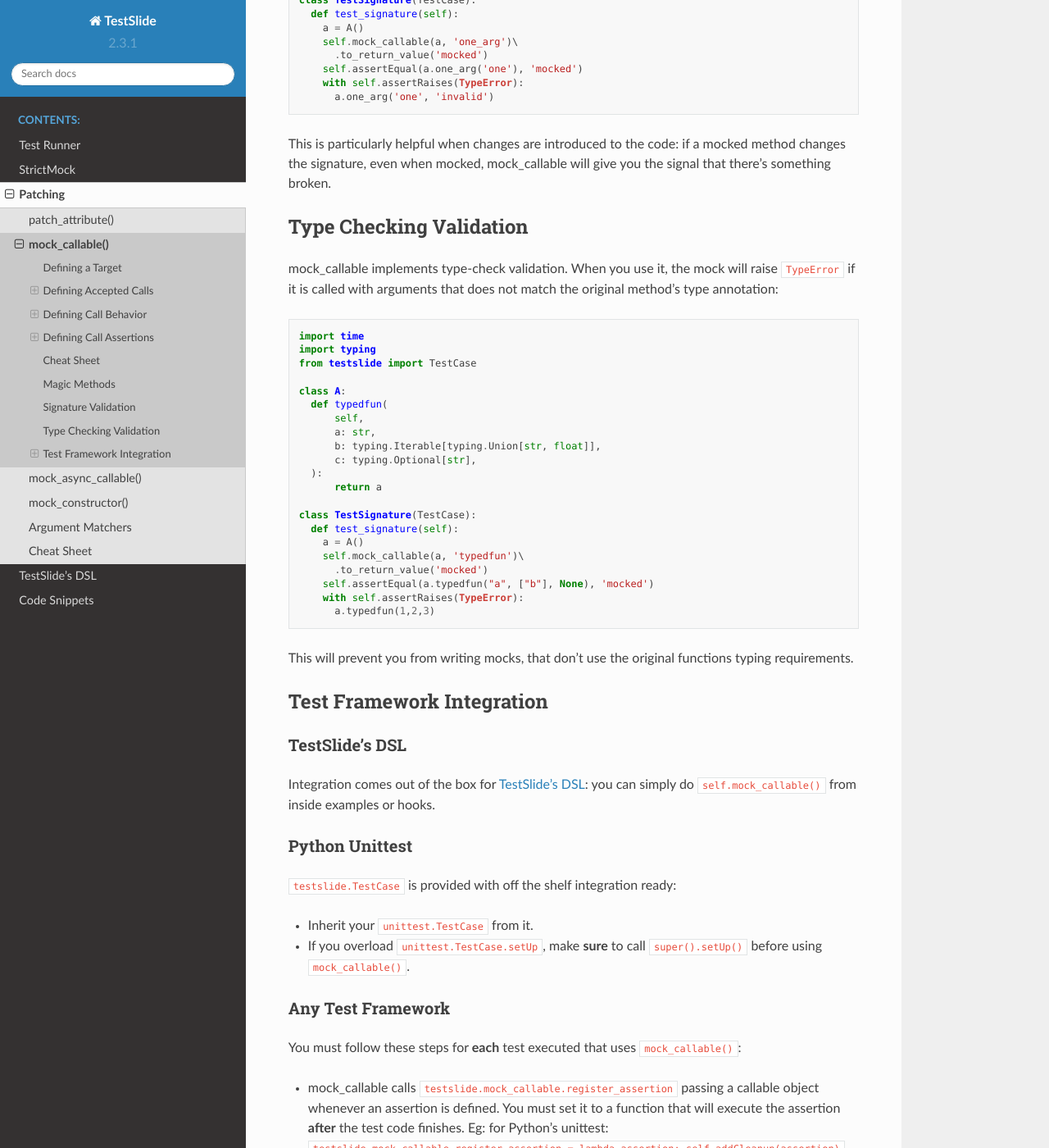
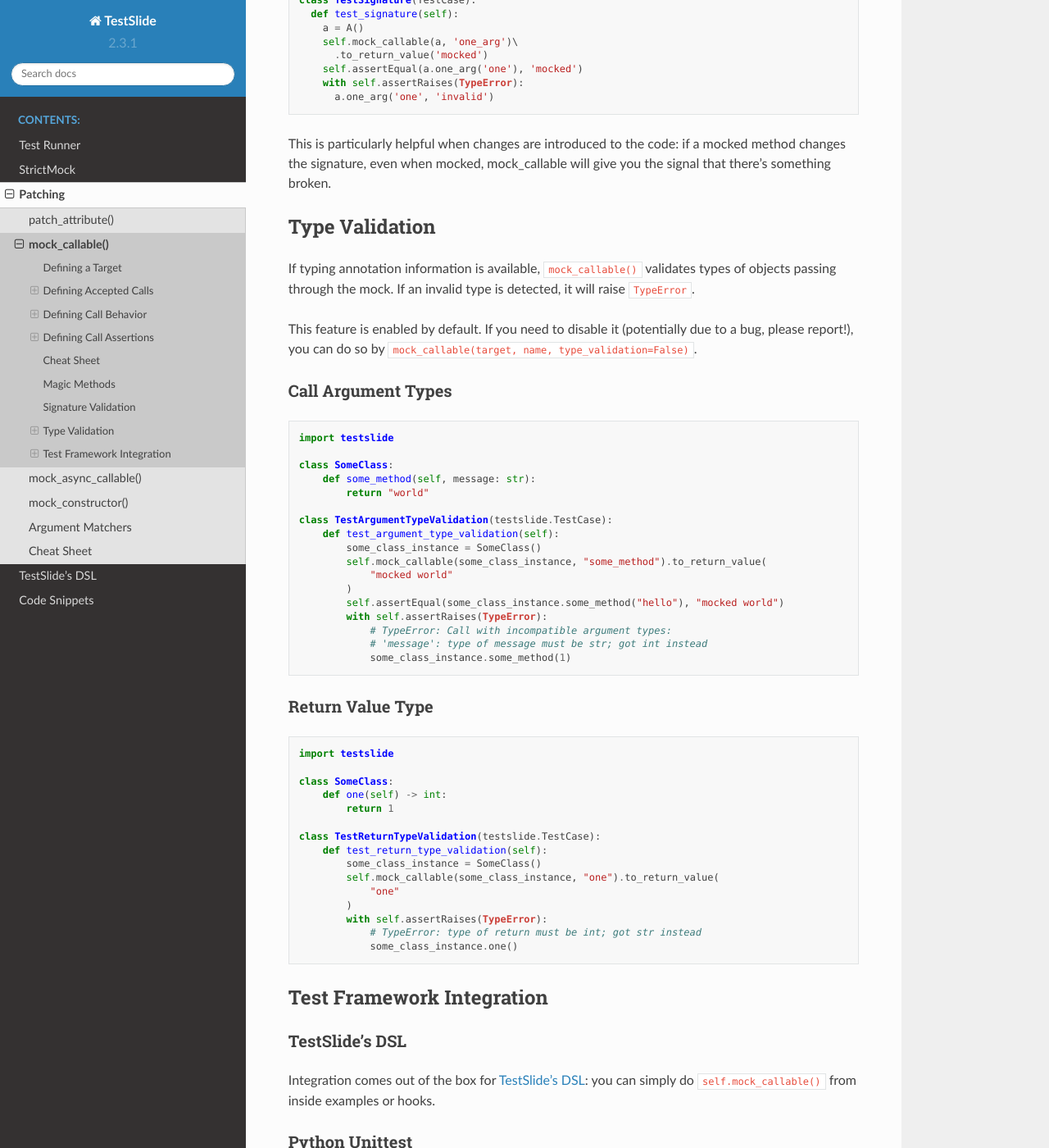
Before and after one commit to facebook/TestSlide, a Sphinx documentation site: the page built from docs/patching/mock_callable/index.rst, in a window 1280 px wide and 1400 px high, scrolled down 8011 px. Shown: the whole window at 82% size. Built offline with Sphinx 7.4.7 and the Read the Docs theme 2.0.0, drawn with Linux system fonts in a browser that asks for light colours.

Commit message:
Update mock_callable type validation docs

```diff
--- a/docs/patching/mock_callable/index.rst
+++ b/docs/patching/mock_callable/index.rst
@@ -404,36 +404,56 @@ mock_callable implements signature validation. When you use it, the mock will ra
 This is particularly helpful when changes are introduced to the code: if a mocked method changes the signature, even when mocked, mock_callable will give you the signal that there's something broken.
 
 
-Type Checking Validation
-------------------------
+Type Validation
+---------------
 
-mock_callable implements type-check validation. When you use it, the mock will raise ``TypeError`` if it is called with arguments that does not match the original method's type annotation:
+If typing annotation information is available, ``mock_callable()`` validates types of objects passing through the mock. If an invalid type is detected, it will raise ``TypeError``.
+
+This feature is enabled by default. If you need to disable it (potentially due to a bug, please report!), you can do so by ``mock_callable(target, name, type_validation=False)``.
+
+Call Argument Types
+^^^^^^^^^^^^^^^^^^^
 
 .. code-block:: python
 
-  import time
-  import typing
-  from testslide import TestCase
+  import testslide
 
-  class A:
-    def typedfun(
-        self,
-        a: str,
-        b: typing.Iterable[typing.Union[str, float]],
-        c: typing.Optional[str],
-    ):
-        return a
+  class SomeClass:
+      def some_method(self, message: str):
+          return "world"
 
-  class TestSignature(TestCase):
-    def test_signature(self):
-      a = A()
-      self.mock_callable(a, 'typedfun')\
-        .to_return_value('mocked')
-      self.assertEqual(a.typedfun("a", ["b"], None), 'mocked')
-      with self.assertRaises(TypeError):
-        a.typedfun(1,2,3)
+  class TestArgumentTypeValidation(testslide.TestCase):
+      def test_argument_type_validation(self):
+          some_class_instance = SomeClass()
+          self.mock_callable(some_class_instance, "some_method").to_return_value(
+              "mocked world"
+          )
+          self.assertEqual(some_class_instance.some_method("hello"), "mocked world")
+          with self.assertRaises(TypeError):
+              # TypeError: Call with incompatible argument types:
+              # 'message': type of message must be str; got int instead
+              some_class_instance.some_method(1)
 
-This will prevent you from writing mocks, that don't use the original functions typing requirements.
+Return Value Type
+^^^^^^^^^^^^^^^^^
+
+.. code-block:: python
+
+  import testslide
+
+  class SomeClass:
+      def one(self) -> int:
+          return 1
+
+  class TestReturnTypeValidation(testslide.TestCase):
+      def test_return_type_validation(self):
+          some_class_instance = SomeClass()
+          self.mock_callable(some_class_instance, "one").to_return_value(
+              "one"
+          )
+          with self.assertRaises(TypeError):
+              # TypeError: type of return must be int; got str instead
+              some_class_instance.one()
 
 Test Framework Integration
 --------------------------
```
